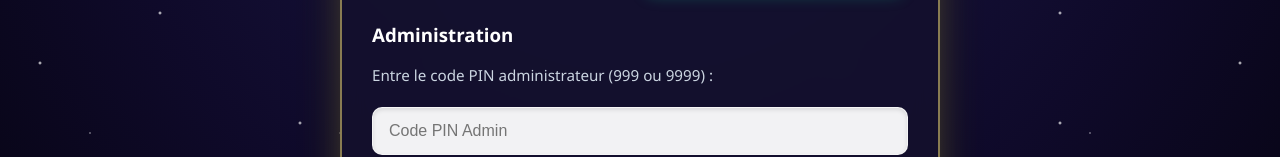
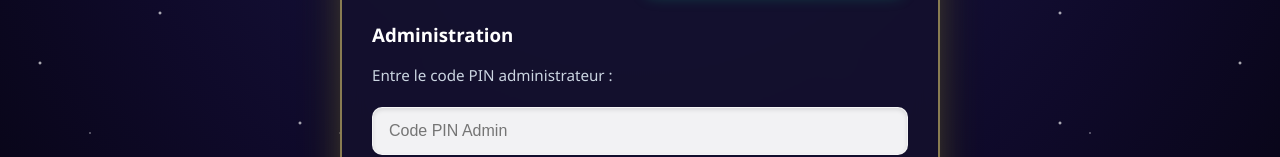
Before and after one commit to nicoogrond/tirage-noel-2026, a plain HTML site: page index.html in a window 1280 px wide. Both pictures are taken after a click on the button "⚙️ Admin / Codes". Shown: the part 407-564 px from the top of the page. Drawn offline with Linux system fonts and the light colour scheme; no server answers.

Commit message:
Update index.html

```diff
--- a/index.html
+++ b/index.html
@@ -273,7 +273,7 @@
   <div id="admin-section" class="section">
     <div id="admin-login">
       <h3 style="margin-top:0;">Administration</h3>
-      <p class="desc">Entre le code PIN administrateur (999 ou 9999) :</p>
+      <p class="desc">Entre le code PIN administrateur :</p>
       <input type="password" id="admin-pin" placeholder="Code PIN Admin" onkeydown="checkAdminEnter(event)">
       <button class="btn-primary" onclick="loginAdmin()">Entrer dans l'admin 🔓</button>
     </div>
```
